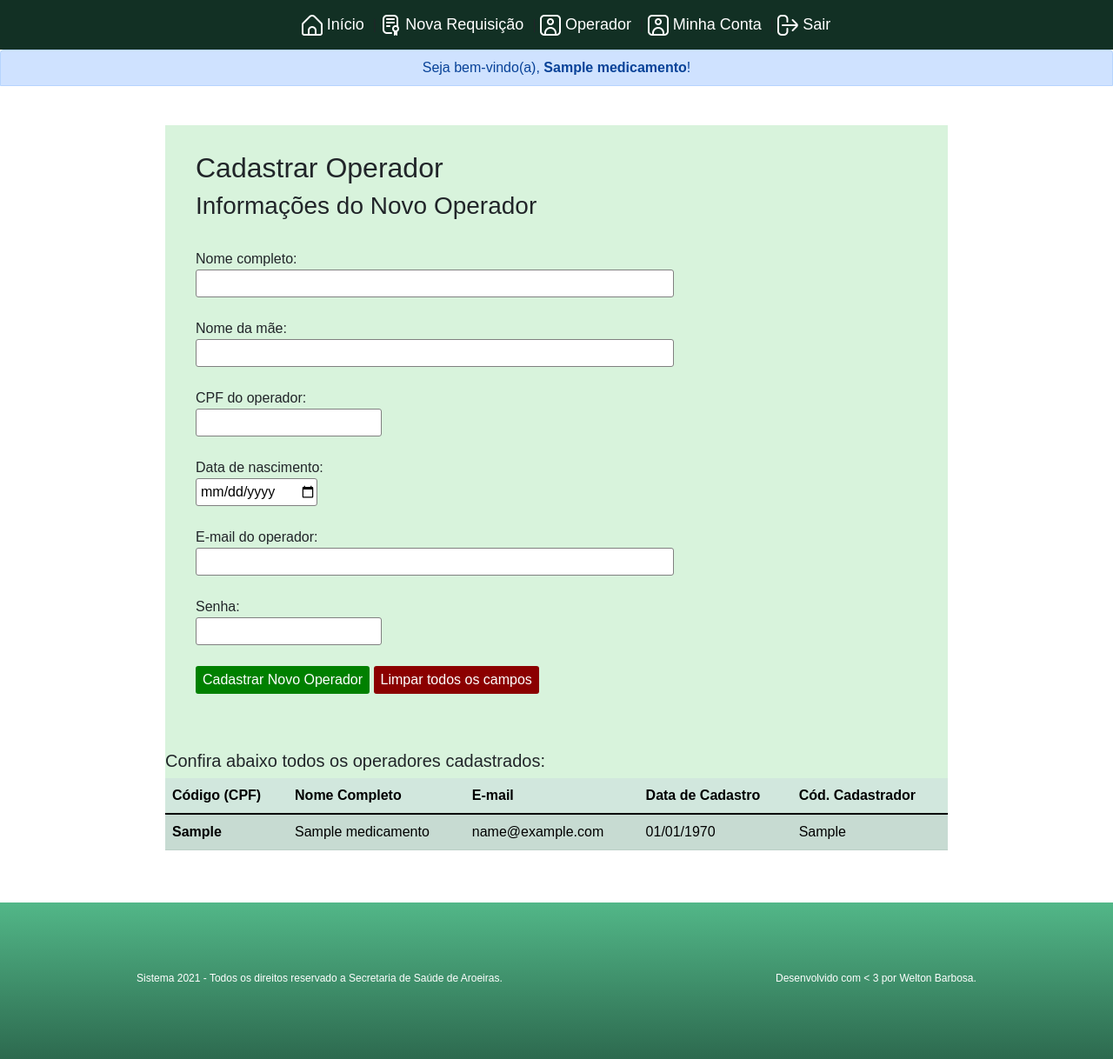
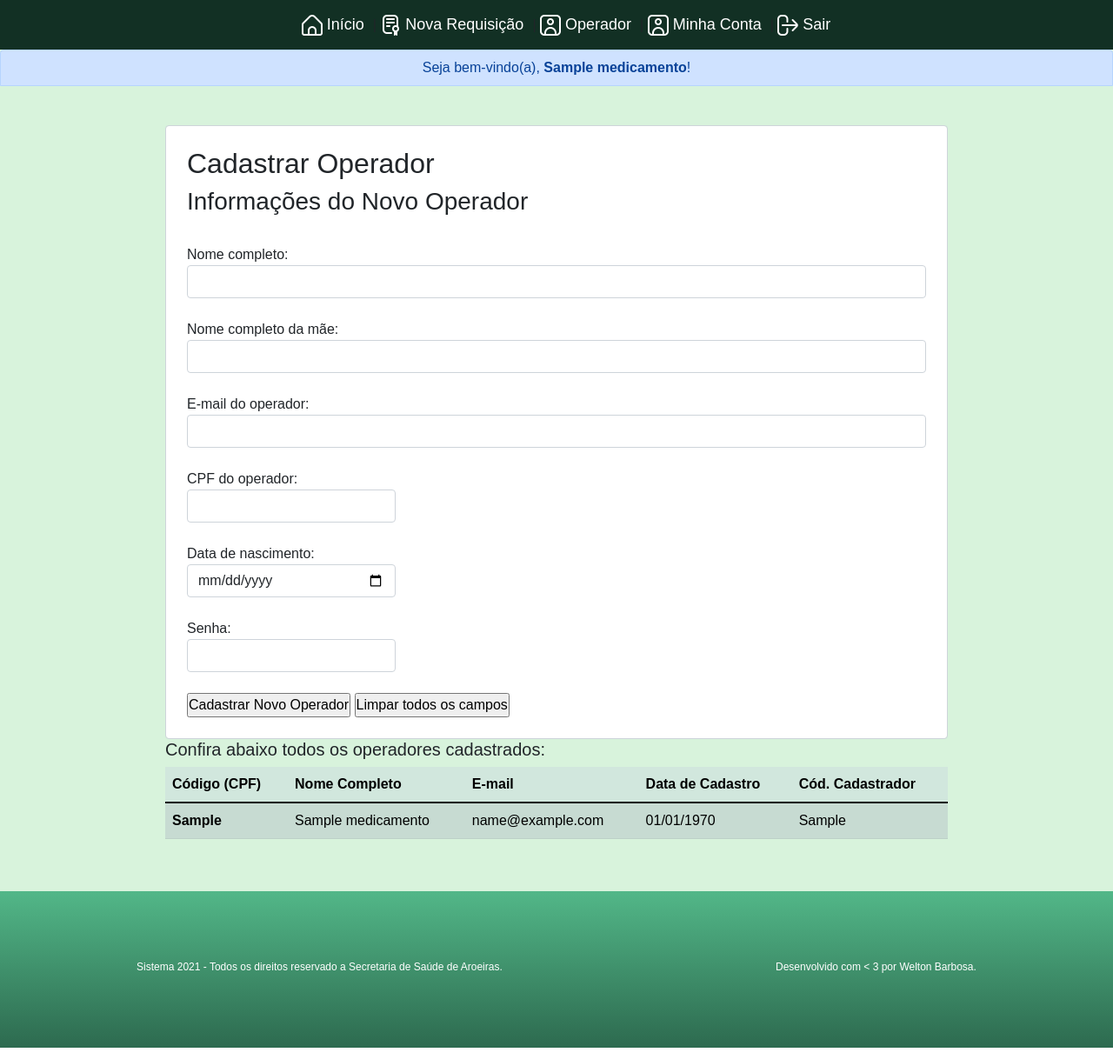
Before and after one commit to weltonbarbosa/medicamentos, a PHP site: page /novo-operador.php in a window 1280 px wide. Shown: the part 170-1388 px from the top of the page at 87% size. Run offline with PHP 8.4, Linux system fonts and the light colour scheme; the visitor is signed in with stand-in values (Sample User, id 1); tables that the repository leaves empty or names only in its code hold one stand-in row (values such as "Sample post").

Commit message:
atualização interface grafica ok

```diff
--- a/novo-operador.php
+++ b/novo-operador.php
@@ -21,7 +21,7 @@
 <main id="main-oficial">
 
 <!--Formulário de cadastro de requisição de medicamento-->
-<form method="POST" action="novo-operador-post.php" id="formulario-solicitacao-requisicao">
+<form method="POST" action="novo-operador-post.php" id="formulario-minhas-informacoes" class="form-control" >
     <h2>Cadastrar Operador</h2>
 
     <!--Informações do paciente-->
@@ -83,22 +83,23 @@
     </script>
 
     <label>Nome completo:</label><br>
-    <input type="text" name="nomeDoNovoOperador" id="label1"  required><br><br>
+    <input type="text" name="nomeDoNovoOperador" id="label1"  class="form-control" required><br>
 
-    <label>Nome da mãe:</label><br>
-    <input type="text" name="nomeDaMaeOperador" id="label1" required><br><br>
+    <label>Nome completo da mãe:</label><br>
+    <input type="text" name="nomeDaMaeOperador" id="label1" class="form-control" required><br>
+
+    <label>E-mail do operador:</label><br>
+    <input type="email" name="emailDoNovoOperador" id="label1" class="form-control"  required><br>
 
     <label>CPF do operador:</label><br>
-    <input type="text" name="cpfDoNovoOperador" maxlength="14" onkeyup="mascara_cpf()" id="cpf" required><br><br>
+    <input type="text" name="cpfDoNovoOperador" maxlength="14" onkeyup="mascara_cpf()" id="cpf" class="form-control"  required><br>
 
     <label>Data de nascimento:</label><br>
-    <input type="date" name="nascDoNovoOperador" required><br><br>
+    <input type="date" name="nascDoNovoOperador" class="form-control" id="caixa2" required><br>
 
-    <label>E-mail do operador:</label><br>
-    <input type="email" name="emailDoNovoOperador" id="label1" required><br><br>
 
     <label>Senha:</label><br>
-    <input type="password" name="senhaDoNovoOperador" required><br><br>
+    <input type="password" name="senhaDoNovoOperador" class="form-control" id="caixa2" required><br>
 
     <!--Botões Registrar e Reset-->
     <input type="submit" value="Cadastrar Novo Operador" id="cadastrar-novo-operador">
@@ -173,70 +174,34 @@
 
 <!--Estilos da página em questão-->
 <style>
+     #botao{
+            background-color: green;
+            color: white;
+            width: 240px;
+        }
 
+        #cpf, #caixa2{
+            width: 240px;
+        }
 
+       body{
+            background-color: #d8f3dc;
+       }
 
-    #msg-novo-operador-cadastrado{
-        margin: 0 auto 0 auto;
-        background-color: #00b4d8;
-        color: white;
-        padding-top: 3px;
-        padding-bottom: 3px;
-        text-align: center;
+       #formulario-minhas-informacoes{
+           padding: 24px;
        }
 
 
-    #formulario-solicitacao-requisicao{
-        padding: 35px;
-        padding-top: 30px;
+       #textoNome{
+           width: 540px;
+       }
+       #main-oficial {
+            width: 900px;
+            height: auto;;
+            margin: 45px auto 0 auto;
             background-color: #d8f3dc;
-    }
-
-    input{
-        outline: none;
-        border: 1px solid grey;
-        padding-left: 5px;
-        height: 32px;
-        border-radius: 3px;
-    }
-
-        input:hover{
-            box-shadow: 0px 0px 3px #6c92db;
-        }
-
-    #label1{
-        width: 550px;
-    }
-
-
-    #cadastrar-novo-operador{
-        background-color: green;
-        text-align: center;
-        padding-left: 8px;
-        padding-right: 8px;
-        color: white;
-        border: 0px solid;
-    }
-
-        #cadastrar-novo-operador:hover{
-            background-color: ForestGreen;
-            text-align: center;
-            color: white;
-            border: 0px solid;
-        }
-
-
-    #botao-reset{
-        background-color: DarkRed;
-        color: white;
-        padding-left: 8px;
-        padding-right: 8px;
-        border: 0px solid;
-        margin-bottom: 30px;
-    }
-
-        #botao-reset:hover{
-            background-color: #b30000;
+            border-radius: none;
        }
 
 </style>
```
Lines whose indentation alone changed are shown as unchanged.
